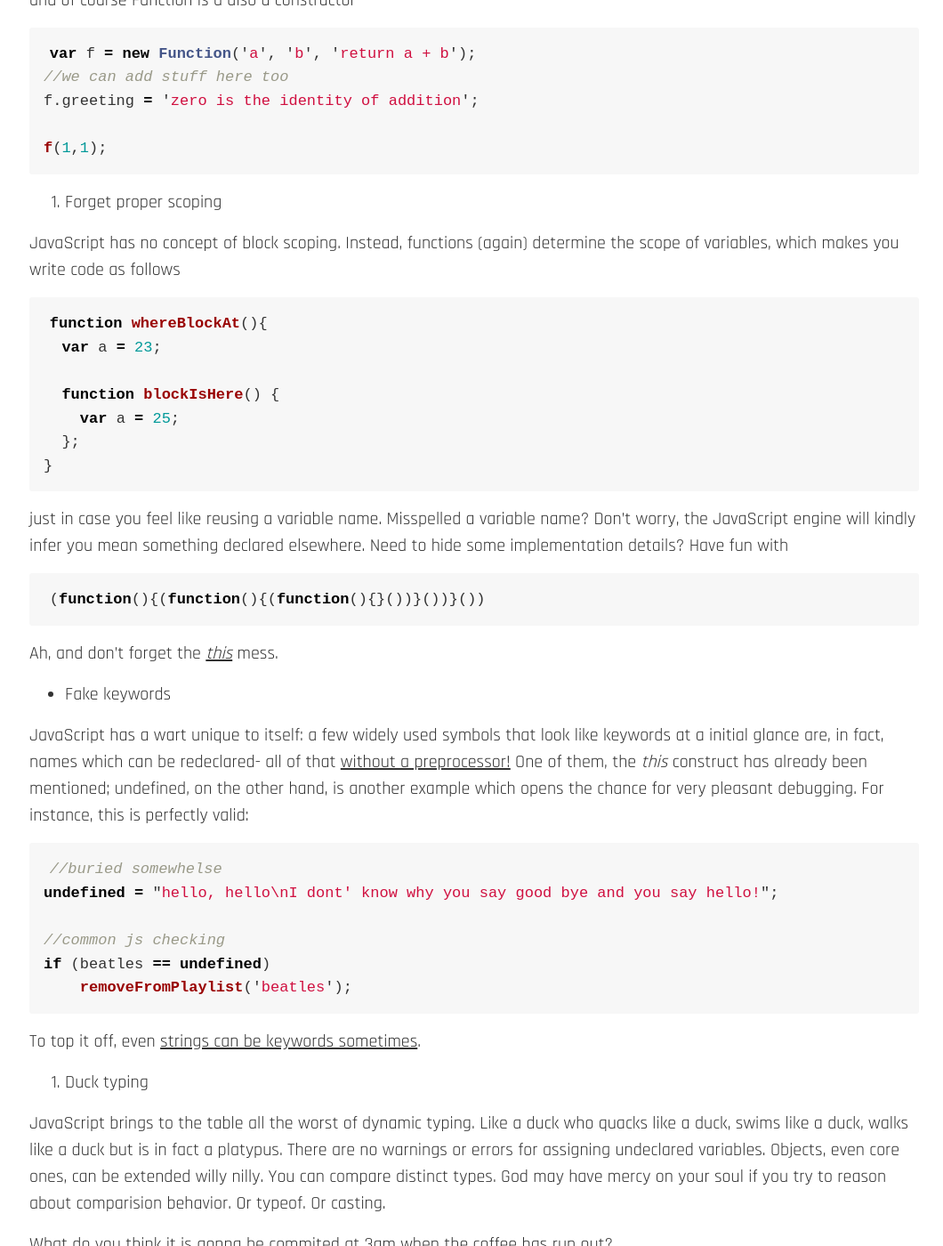
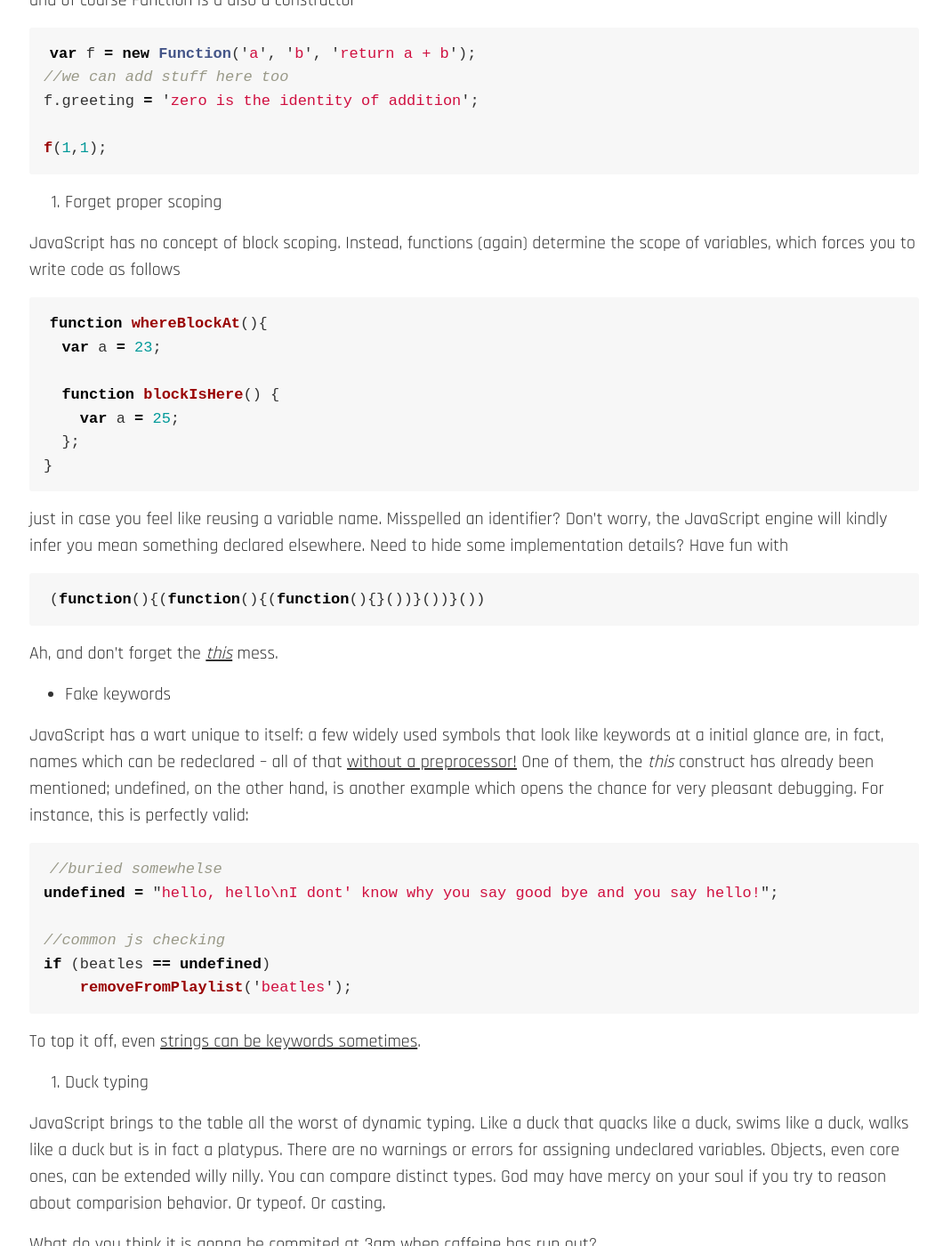
Before and after one commit to easafe/easafe.github.io, a Jekyll site: the page built from _posts/2016-08-25-notes-on-js.md, in a window 1280 px wide and 1400 px high, scrolled down 1779 px. Shown: the whole window at 89% size, without its empty margins (107-1167 px from the left). Built offline with Jekyll 4.4.1, drawn with Linux system fonts in a browser that asks for light colours; some of the changed text lies outside the part shown.

Commit message:
Renamed file

```diff
--- a/_posts/2016-08-25-notes-on-js.md
+++ b/_posts/2016-08-25-notes-on-js.md
@@ -10,7 +10,7 @@
 
 1. Functions as only class citizens
 
-Function as first class citizens are really nice, however JavaScript, as it does with everything, takes it a little to the extreme. The only thing which might be as versatile as a JavaScript function is Hokuto Shinken- but that can only be used by a single person at any given time whereas JavaScript is used by millions of unsuspicious programmers every day.
+Functions as first class citizens are really nice, however JavaScript, as it does with everything, takes it a little extreme. The only thing which might be as versatile as a JavaScript function is [Hokuto Shinken](https://hokuto.fandom.com/wiki/Hokuto_Shinken) - but that can only be used by a single person at any given time whereas JavaScript is used by millions of unsuspicious programmers every day.
 
 Who doesn't find [}}}}](http://callbackhell.com/) a form of modern art?
 
@@ -68,7 +68,7 @@
 
 2. Forget proper scoping
 
-JavaScript has no concept of block scoping. Instead, functions (again) determine the scope of variables, which makes you write code as follows
+JavaScript has no concept of block scoping. Instead, functions (again) determine the scope of variables, which forces you to write code as follows
 
 {% highlight javascript %}
 function whereBlockAt(){
@@ -80,7 +80,7 @@
 }
 {% endhighlight %}
 
-just in case you feel like reusing a variable name. Misspelled a variable name? Don't worry, the JavaScript engine will kindly infer you mean something declared elsewhere. Need to hide some implementation details? Have fun with
+just in case you feel like reusing a variable name. Misspelled an identifier? Don't worry, the JavaScript engine will kindly infer you mean something declared elsewhere. Need to hide some implementation details? Have fun with
 
 {% highlight javascript %}
 (function(){(function(){(function(){}())}())}())
@@ -90,7 +90,7 @@
 
 * Fake keywords
 
-JavaScript has a wart unique to itself: a few widely used symbols that look like keywords at a initial glance are, in fact, names which can be redeclared- all of that [without a preprocessor!](http://tigcc.ticalc.org/doc/cpp.html) One of them, the _this_ construct has already been mentioned; undefined, on the other hand, is another example which opens the chance for very pleasant debugging. For instance, this is perfectly valid:
+JavaScript has a wart unique to itself: a few widely used symbols that look like keywords at a initial glance are, in fact, names which can be redeclared -- all of that [without a preprocessor!](http://tigcc.ticalc.org/doc/cpp.html) One of them, the _this_ construct has already been mentioned; undefined, on the other hand, is another example which opens the chance for very pleasant debugging. For instance, this is perfectly valid:
 
 {% highlight javascript %}
 //buried somewhelse
@@ -106,9 +106,9 @@
 
 4. Duck typing
 
-JavaScript brings to the table all the worst of dynamic typing. Like a duck who quacks like a duck, swims like a duck, walks like a duck but is in fact a platypus. There are no warnings or errors for assigning undeclared variables. Objects, even core ones, can be extended willy nilly. You can compare distinct types. God may have mercy on your soul if you try to reason about comparision behavior. Or typeof. Or casting.
+JavaScript brings to the table all the worst of dynamic typing. Like a duck that quacks like a duck, swims like a duck, walks like a duck but is in fact a platypus. There are no warnings or errors for assigning undeclared variables. Objects, even core ones, can be extended willy nilly. You can compare distinct types. God may have mercy on your soul if you try to reason about comparision behavior. Or typeof. Or casting.
 
-What do you think it is gonna be [commited](https://gist.github.com/glauberramos/3087548) at 3am when the coffee has run out?
+What do you think it is gonna be [commited](https://gist.github.com/glauberramos/3087548) at 3am when caffeine has run out?
 
 {% highlight javascript %}
 function elementliBRaryContent(a,b,c,d) {
@@ -129,4 +129,4 @@
 };
 {% endhighlight %}
 
-To finalize this short carnival sideshow, a word of advice: do not let people fool you with talk of ES6, ES7 or ESn, strict mode or anyting of the sort- the only "viable" JavaScript is ~~TypeScript~~ ~~Elm~~ PureScript.
+To finalize this short carnival sideshow, a word of advice: do not let people fool you with talk of ES6, ES7 or ESn, strict mode or anyting of the sort -- the only "viable" JavaScript is ~~TypeScript~~ ~~Elm~~ PureScript.
```
Also changed, not shown: other parts of _posts/2016-08-25-notes-on-js.md (+1 -1 lines).
